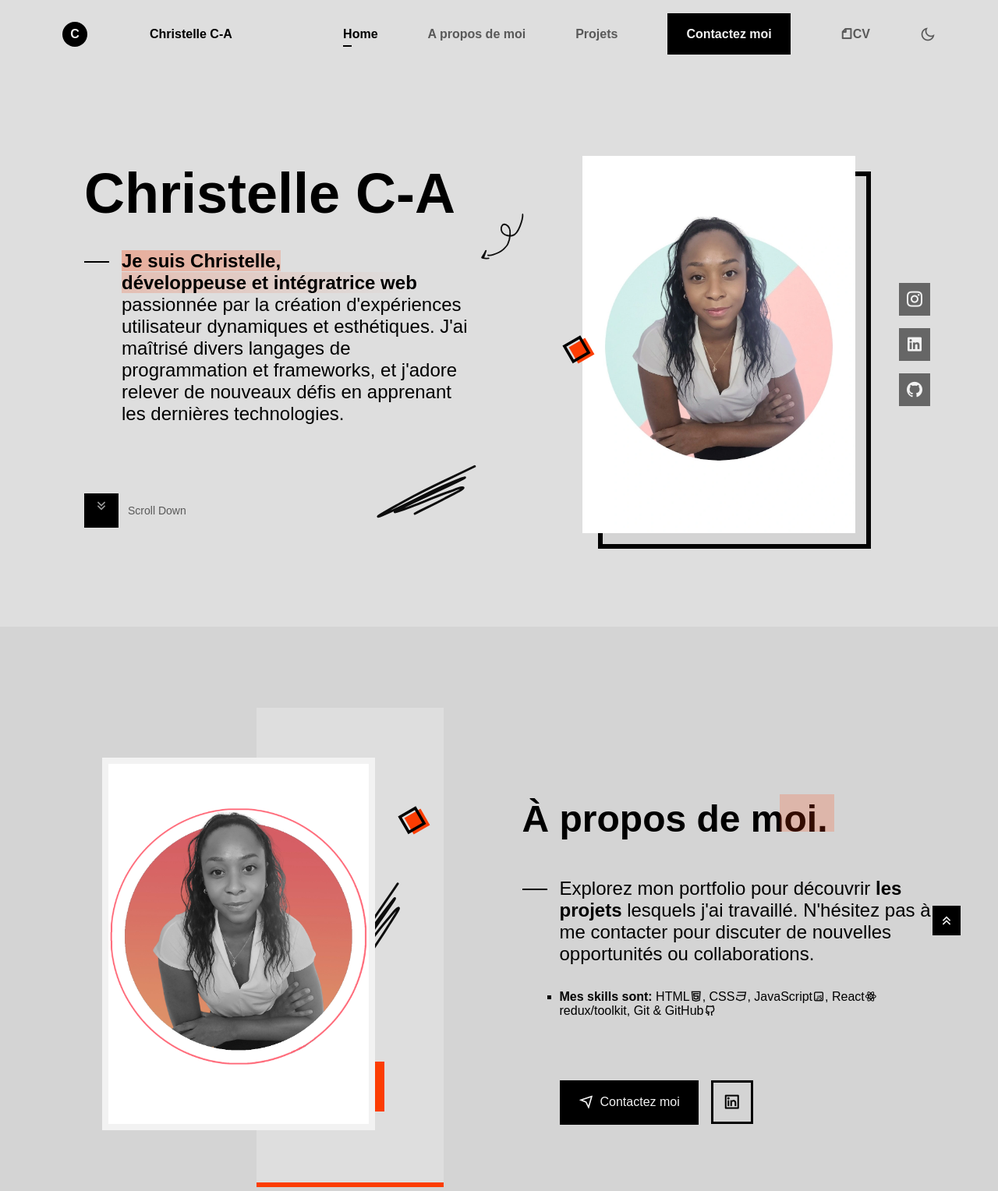
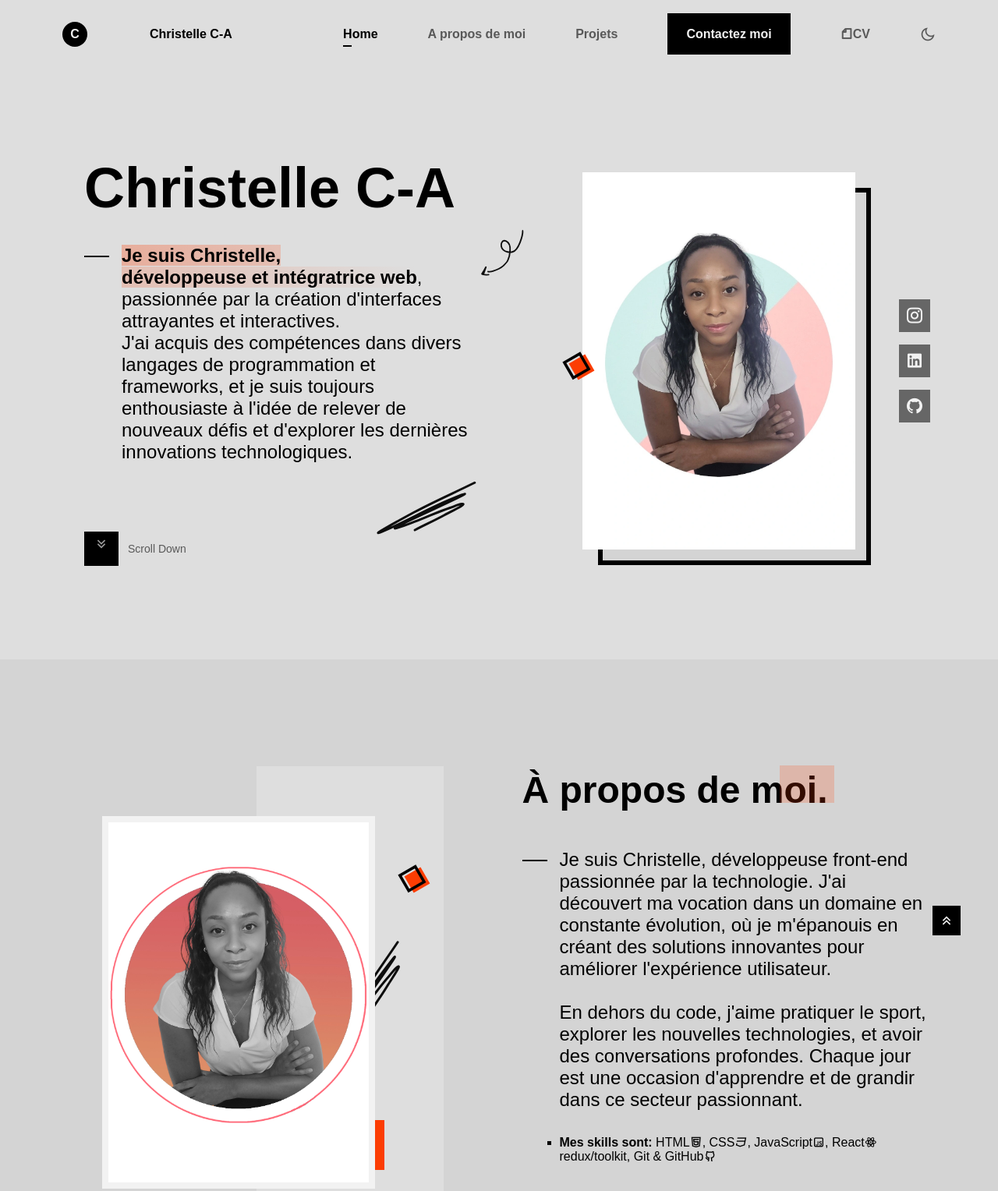
Before and after one commit to Christelleca/portfolio-Christelle, a plain HTML site: page index.html in a window 1280 px wide. Shown: the top 1528 px of the page at 78% size. Drawn offline with nearby package versions, Linux system fonts and the light colour scheme; a web font is replaced by a local one.

Commit message:
modification du texte à propos et home description

```diff
--- a/index.html
+++ b/index.html
@@ -198,12 +198,13 @@
                             <b
                                 >Je suis Christelle,<br />
                                 développeuse et intégratrice web</b
-                            >
-                            passionnée par la création d'expériences utilisateur
-                            dynamiques et esthétiques. J'ai maîtrisé divers
-                            langages de programmation et frameworks, et j'adore
-                            relever de nouveaux défis en apprenant les dernières
-                            technologies.
+                            >, passionnée par la création d'interfaces
+                            attrayantes et interactives. <br />
+                            J'ai acquis des compétences dans divers langages de
+                            programmation et frameworks, et je suis toujours
+                            enthousiaste à l'idée de relever de nouveaux défis
+                            et d'explorer les dernières innovations
+                            technologiques.
                         </p>
 
                         <a
@@ -246,10 +247,17 @@
                     </div>
                     <div class="about__info">
                         <p class="about__description">
-                            Explorez mon portfolio pour découvrir
-                            <b>les projets </b> lesquels j'ai travaillé.
-                            N'hésitez pas à me contacter pour discuter de
-                            nouvelles opportunités ou collaborations.
+                            Je suis Christelle, développeuse front-end
+                            passionnée par la technologie. J'ai découvert ma
+                            vocation dans un domaine en constante évolution, où
+                            je m'épanouis en créant des solutions innovantes
+                            pour améliorer l'expérience utilisateur.
+                            <br /><br />
+                            En dehors du code, j'aime pratiquer le sport,
+                            explorer les nouvelles technologies, et avoir des
+                            conversations profondes. Chaque jour est une
+                            occasion d'apprendre et de grandir dans ce secteur
+                            passionnant.
                         </p>
 
                         <ul class="about__list">
```
